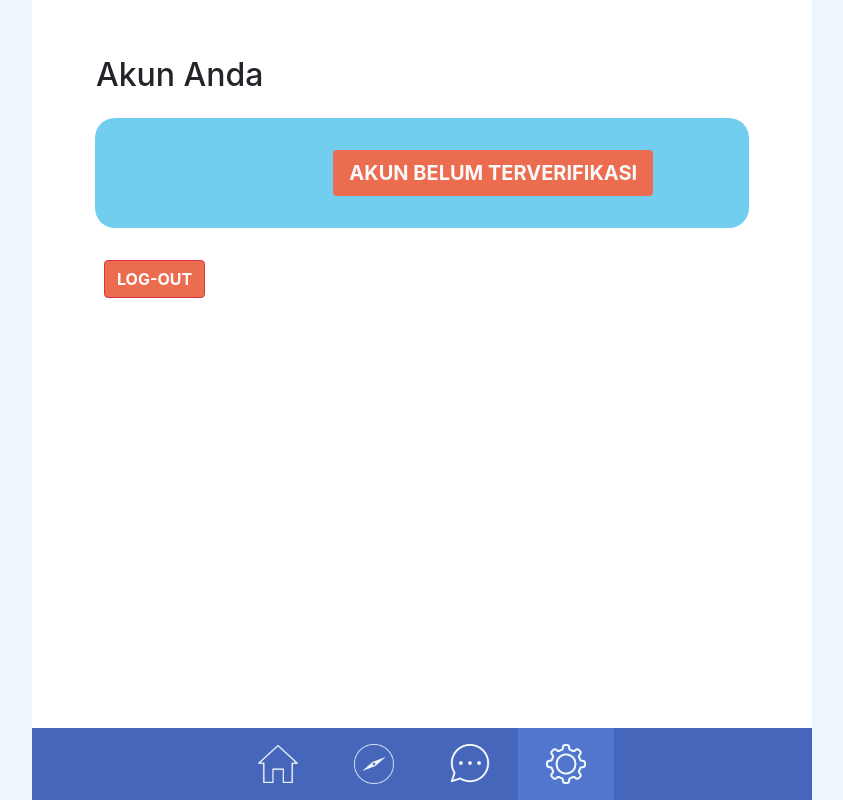
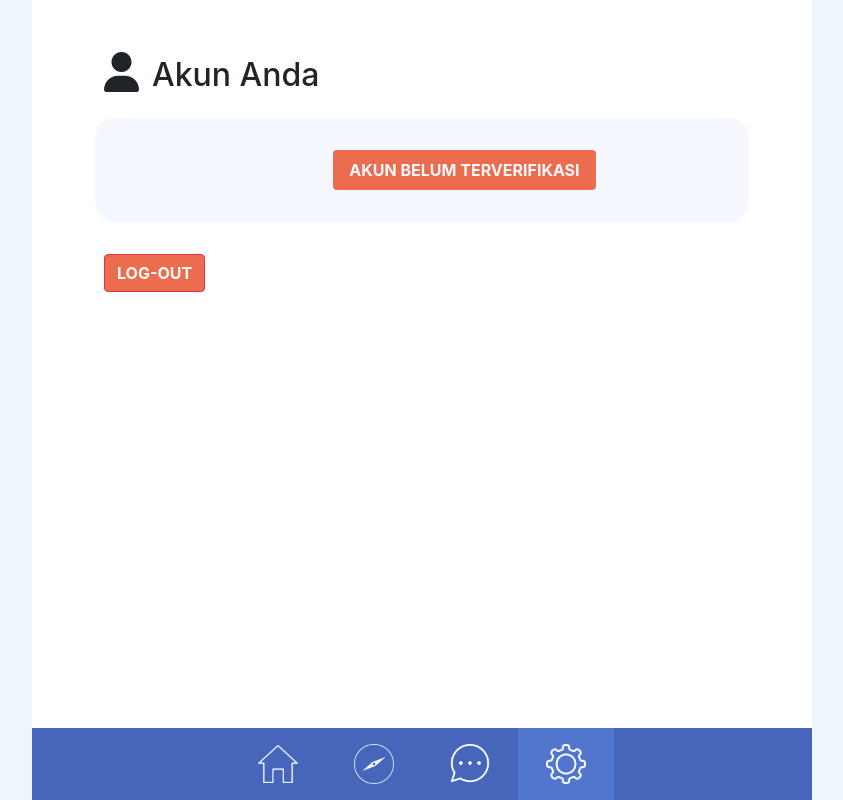
Before and after one commit to ella-arminta/BerTemu, a PHP site: page /settings-user.php in a window 1280 px wide. Shown: the whole page, without its empty margins (218-1061 px from the left). Run offline with PHP 8.4, Linux system fonts and the light colour scheme; a user stored in the database is signed in; data comes from the database, SQL or seed files in the repository; data that the repository does not hold is empty; some libraries are stand-ins or nearby versions.

Commit message:
finishing sidi

```diff
--- a/login-user.php
+++ b/login-user.php
@@ -52,7 +52,7 @@ if (isset($_POST['login']) && $_POST['login'] == "1")
         border-radius: 12px;
     }
     .btn {
-        background: #71CEEF !important;
+        background: #4566BA !important;
         color: white;
     }
     .outer{
--- a/settings-user.php
+++ b/settings-user.php
@@ -16,6 +16,7 @@ if (empty($session_login))
     <link rel="stylesheet" type="text/css" href="https://stackpath.bootstrapcdn.com/bootstrap/4.3.1/css/bootstrap.min.css">
 	<!-- custom css -->
     <link rel="stylesheet" type="text/css" href="css/style.css">
+    <script src="https://kit.fontawesome.com/5f49f15255.js" crossorigin="anonymous"></script>
 	<script type="text/javascript" src="https://code.jquery.com/jquery-3.3.1.slim.min.js"></script>
 	<script type="text/javascript" src="https://cdnjs.cloudflare.com/ajax/libs/popper.js/1.14.7/umd/popper.min.js"></script>
 	<script type="text/javascript" src="https://stackpath.bootstrapcdn.com/bootstrap/4.3.1/js/bootstrap.min.js"></script>
@@ -28,9 +29,9 @@ if (empty($session_login))
             width: 100%;
             height: auto;
             overflow-y: hidden !important;
-            color: white;
+            color: #212427;
             position: relative;
-            background: #71CEEF;
+            background:  #f5f8ff;
             /* box-shadow: rgba(99, 99, 99, 0.2) 0px 2px 8px 0px; */
         }
         .foto {
@@ -39,6 +40,7 @@ if (empty($session_login))
             height: auto;
         }
         .btn, .status {
+            font-size: 16px;
             background-color: #EC6C4F !important;
         }
     </style>
@@ -49,7 +51,8 @@ if (empty($session_login))
         <div class="container justify-content-center mx-auto" style="max-width: 700px;">
             <div class="mx-2">
                 <div class="row p-3 start-0">
-                    <H2>Akun Anda</H2>
+                    <i class="fa-solid fa-user fa-2xl position-absolute ml-2 mt-3" style="color: #202327;"></i>
+                    <H2 class="ml-5 pl-2">Akun Anda</H2>
                 </div>
                 <div class="content row p-3 mb-2 mx-auto">
                     <div class="col-lg-4 col-12 p-2">
--- a/sign-up-user.php
+++ b/sign-up-user.php
@@ -96,6 +96,7 @@ if (isset($_POST['signup']) && $_POST['signup'] == "1")
     <title>Sign-up</title>
     <link rel="stylesheet" type="text/css" href="https://stackpath.bootstrapcdn.com/bootstrap/4.3.1/css/bootstrap.min.css">
     <link rel="stylesheet" type="text/css" href="css/style.css">
+    <script src="https://kit.fontawesome.com/5f49f15255.js" crossorigin="anonymous"></script>
     <script type="text/javascript" src="https://code.jquery.com/jquery-3.3.1.slim.min.js"></script>
     <script type="text/javascript" src="https://cdnjs.cloudflare.com/ajax/libs/popper.js/1.14.7/umd/popper.min.js"></script>
     <script type="text/javascript" src="https://stackpath.bootstrapcdn.com/bootstrap/4.3.1/js/bootstrap.min.js"></script>
@@ -148,7 +149,7 @@ if (isset($_POST['signup']) && $_POST['signup'] == "1")
             width: 100%;
         }
         .btn {
-            background: #71CEEF !important;
+            background: #4566BA !important;
             color: white;
         }
     </style>
@@ -199,7 +200,8 @@ if (isset($_POST['signup']) && $_POST['signup'] == "1")
     <div class="container-hp">
         <div class="mx-auto p-5">
             <div class="row start-0">
-                <H2>Buat Akun</H2>
+                    <i class="fa-solid fa-user fa-2xl position-absolute ml-2 mt-3" style="color: #202327;"></i>
+                    <H2 class="ml-5 pl-2">Buat Akun</H2>
             </div>
             <div class="row d-flex p-2 justify-content-center">
                 <!-- form -->
```
Also changed, not shown: index-user.php (+21 -16 lines), assets/content-01.jpg, assets/content-02.jpg, assets/logo-horizontal.png.
